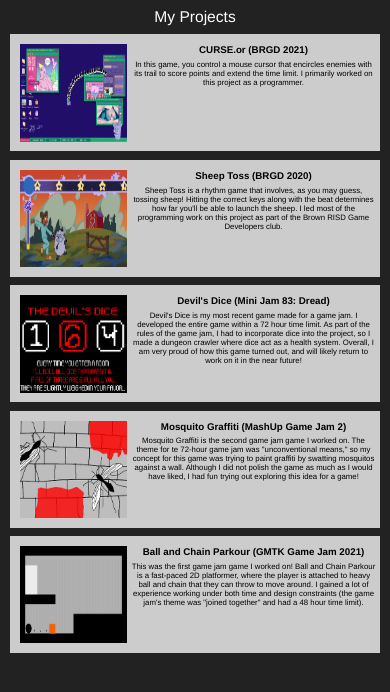
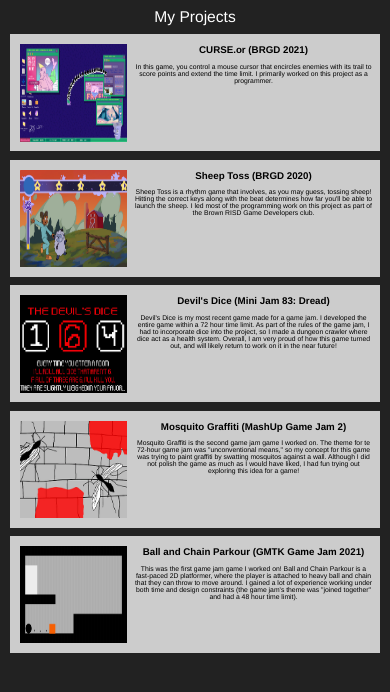
Before and after one commit to wizardofcos/projects, a plain HTML site: page index.html in a window 390 px wide. Drawn offline with Linux system fonts and the light colour scheme.

Commit message:
mobile fix

```diff
--- a/styles.css
+++ b/styles.css
@@ -13,10 +13,11 @@ img {
 }
 
 .project-desc {
-    padding : 1.25vmin;
+    font-size : 1.75vmin;
+    padding : 2vmin;
     vertical-align : middle;
     float : right;
-    width : 62.5vmin;
+    width : 61vmin;
 }
 
 .project-title {
```
